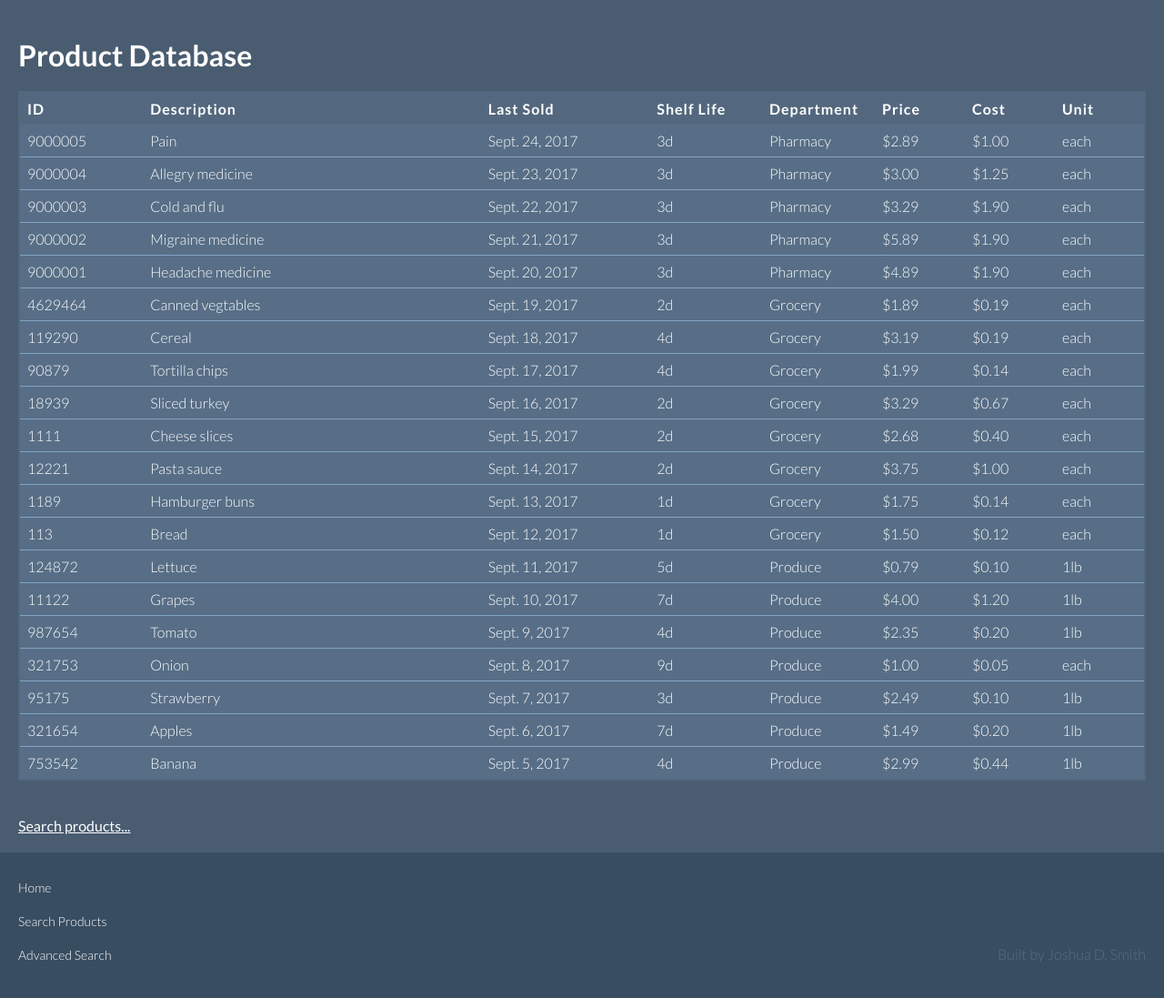
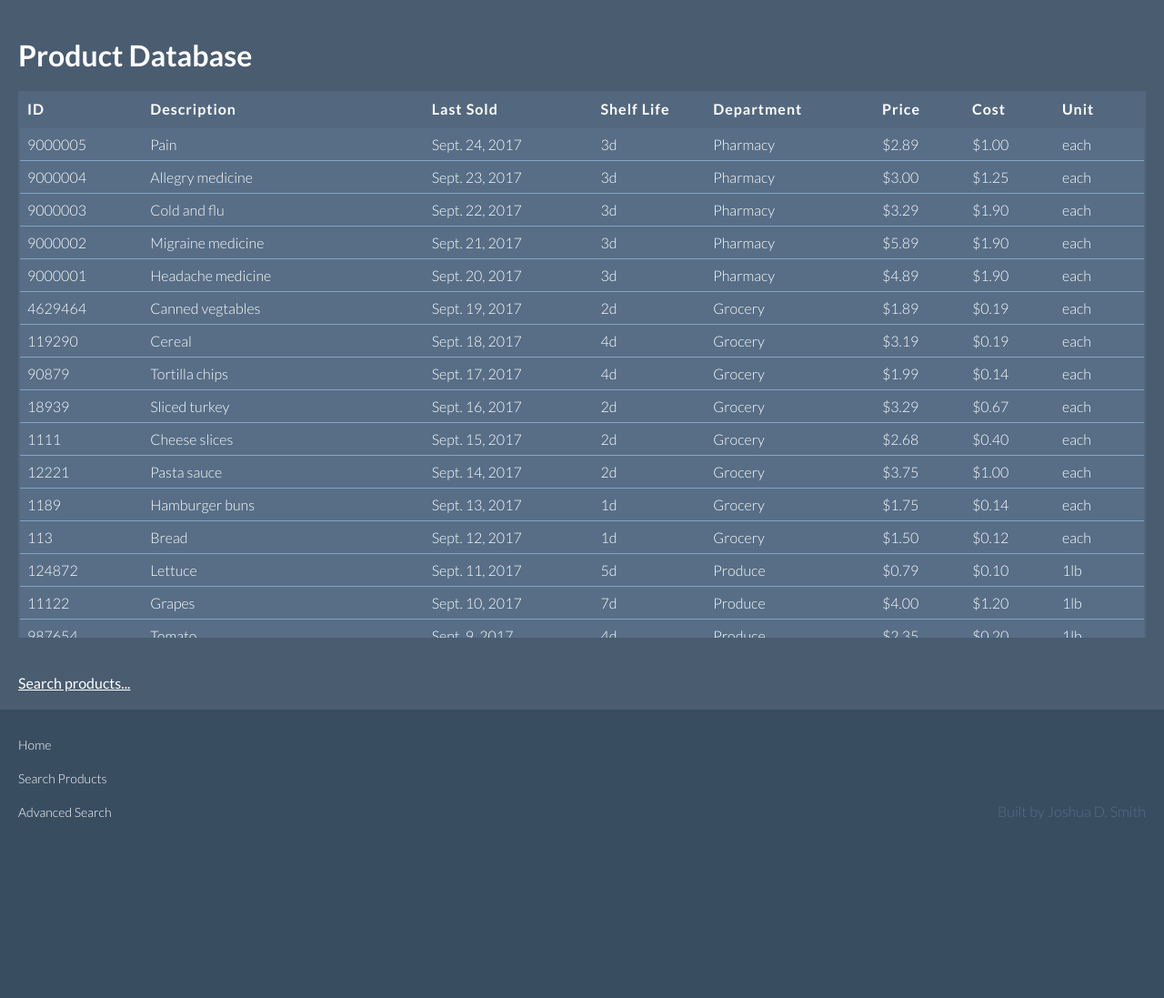
Before and after one commit to joshuadesmith/product-search, a Django app: page /products/ in a window 1280 px wide. Shown: the top 1097 px of the page at 91% size. Run offline with Django 3.2, Linux system fonts and the light colour scheme; data comes from the database, SQL or seed files in the repository; lists and menus that the app fills with data are empty.

Commit message:
make table section scrollable and change its max height

```diff
--- a/productsearch/products/static/products/styles.css
+++ b/productsearch/products/static/products/styles.css
@@ -13,7 +13,7 @@
     background-color: #495C70;
 }
 
-/****** full page ******/
+/****** full page / utilities ******/
 .container {
     background: #394D61;
     height: 100%;
@@ -28,6 +28,15 @@ body, html {
     box-sizing: border-box;
 }
 
+body::-webkit-scrollbar, div::-webkit-scrollbar {
+    background-color: #53687E;
+}
+
+body::-webkit-scrollbar-thumb, div::-webkit-scrollbar-thumb {
+    background-color: #A8BACE;
+    border-radius: 8px;
+}
+
 * {
     box-sizing: inherit;
 }
@@ -38,6 +47,10 @@ body, h1, h2, th, td {
 
 td {
     font-weight: 300;
+}
+
+.no-bottom-border {
+    border-bottom: none !important;
 }
 
 /****** header section ******/
@@ -103,8 +116,7 @@ h1 {
     width: 100%;
     padding: 20px;
     background-color: #495C70;
-    /*height: 60%;*/
-    /*overflow: auto;*/
+    table-layout: fixed;
 }
 
 table {
@@ -120,31 +132,31 @@ thead th {
     color: #FFFFFF;
 }
 
-thead th:nth-child(1) {
+thead th:nth-child(1), tr td:nth-child(1) {
     width: 11%;
 }
 
-thead th:nth-child(3) {
+thead th:nth-child(3), tr td:nth-child(3) {
     width: 15%;
 }
 
-thead th:nth-child(4) {
+thead th:nth-child(4), tr td:nth-child(4) {
     width: 10%;
 }
 
-thead th:nth-child(5) {
-    width: 10%;
+thead th:nth-child(5), tr td:nth-child(5) {
+    width: 15%;
 }
 
-thead th:nth-child(6) {
+thead th:nth-child(6), tr td:nth-child(6) {
     width: 8%;
 }
 
-thead th:nth-child(7) {
+thead th:nth-child(7), tr td:nth-child(7) {
     width: 8%;
 }
 
-thead th:nth-child(8) {
+thead th:nth-child(8), tr td:nth-child(8) {
     width: 8%;
 }
 
@@ -168,6 +180,12 @@ tbody tr:nth-child(even) {
 
 tbody tr:nth-child(odd) {
     background-color: #576E86;
+}
+
+.scroll-table-wrap {
+    height: 50%;
+    min-height: 250px;
+    overflow-y: auto;
 }
 
 /****** search section ******/
--- a/productsearch/products/templates/products/index.html
+++ b/productsearch/products/templates/products/index.html
@@ -22,6 +22,9 @@
                 <th>Unit</th>
             </tr>
             </thead>
+        </table>
+        <div class="scroll-table-wrap">
+            <table>
                 <tbody>
                 {% for product in product_list %}
                 <tr>
@@ -43,6 +46,7 @@
                 {% endfor %}
                 </tbody>
             </table>
+        </div>
         {% else %}
         <h1>No Products found</h1>
         {% endif %}
```
Lines whose indentation alone changed are shown as unchanged.
